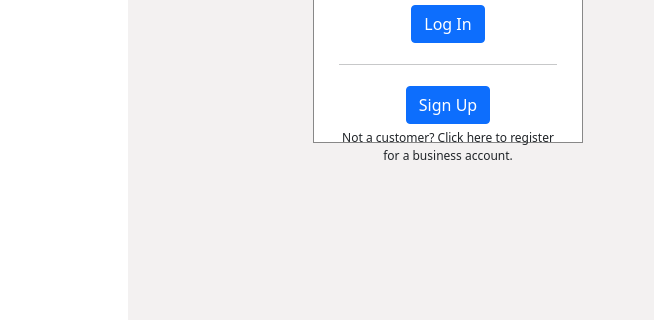
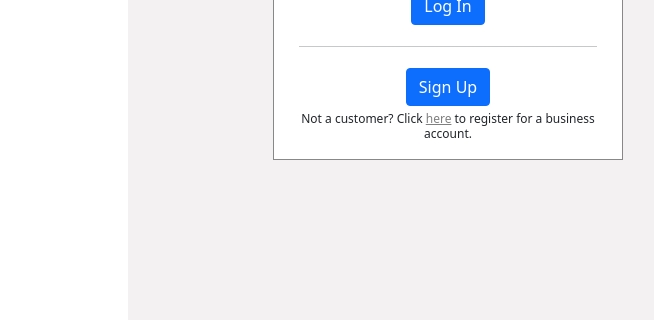
Before and after one commit to joshuawong96/chopchop-fullstack-app, a plain HTML site: page client/login.html in a window 1280 px wide. Shown: the part 450-770 px from the top of the page, 512-1166 px from the left. Drawn offline with nearby package versions, Linux system fonts and the light colour scheme.

Commit message:
updated style.css

```diff
--- a/client/style.css
+++ b/client/style.css
@@ -19,6 +19,7 @@
 /* Text */
 .subtext {
     font-size: 12px;
+    line-height: 15px;
 }
 
 /* Positioning */
@@ -26,6 +27,7 @@
     display: block;
     margin-left: auto;
     margin-right: auto;
+    margin-bottom: 5px;
 }
 
 .text-center {
@@ -57,6 +59,12 @@ button {
     margin-right: 10px;
 }
 
+/* Linking to other pages */
+.link-page {
+    text-decoration: underline;
+    color: grey;
+}
+
 /*
 *****************************************
 *************** index.html **************
@@ -66,8 +74,8 @@ button {
     background-color: white;
     border: solid 1px #888;
     padding: 25px;
-    width: 270px;
-    height: 385px;
+    width: 350px;
+    height: 420px;
     box-sizing: border-box;
 }
 
@@ -119,11 +127,6 @@ input[type=checkbox] {
     margin-right: auto;
 }
 
-#terms-and-conditions {
-    text-decoration: underline;
-    color: grey;
-}
-
 .register-complete-btn {
     background-color: #FF5C00;
     color: white;
```
